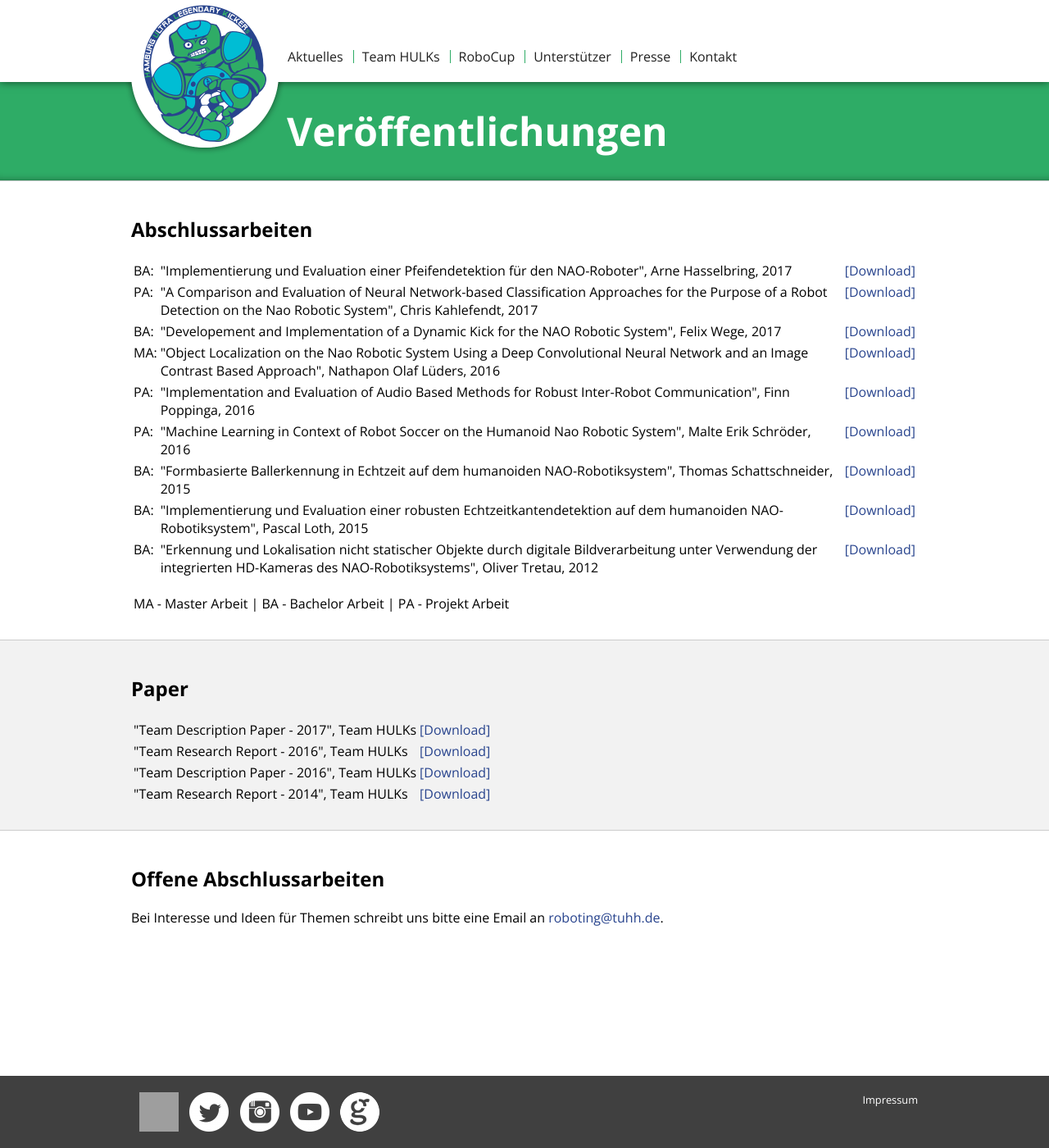
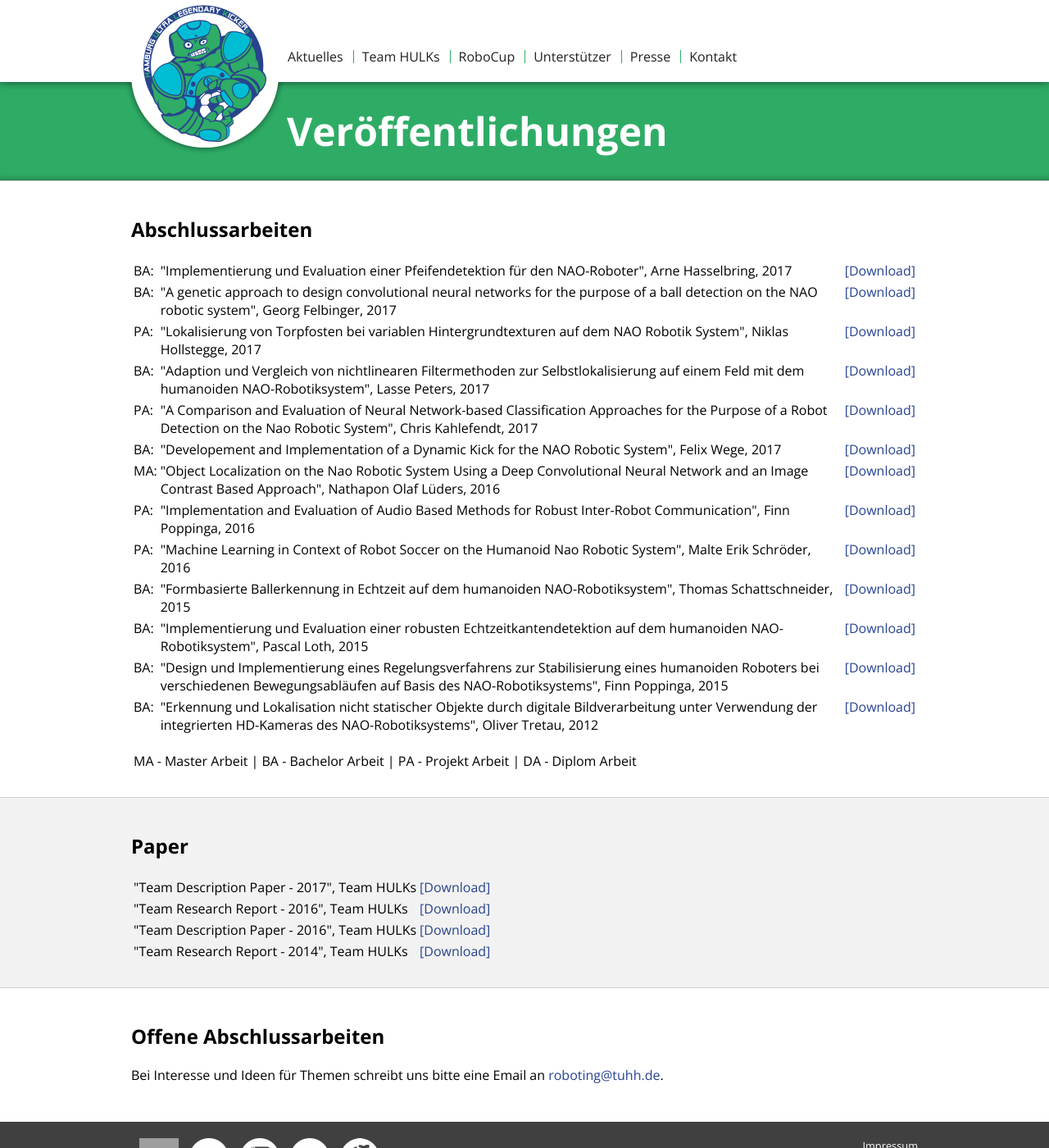
Before and after one commit to HULKs/hulks.github.io, a Jekyll site: the page built from teamhulks/publications.html, in a window 1280 px wide and 1400 px high. Shown: the whole window at 82% size. Built offline with Jekyll 4.4.1, drawn with Linux system fonts in a browser that asks for light colours; grey boxes are pictures that could not be loaded.

Commit message:
First Update of missing XAs
Add Georg, Lasse, Niklas and Poppinga

```diff
--- a/teamhulks/publications.html
+++ b/teamhulks/publications.html
@@ -17,6 +17,21 @@ title: Abschlussarbeiten
         <td valign="top">BA:</td>
         <td>"Implementierung und Evaluation einer Pfeifendetektion für den NAO-Roboter", Arne Hasselbring, 2017</td>
         <td valign="top"><a href="{{site.path}}/_files/BA_Arne-Hasselbring.pdf" target="_blank">[Download]</a></td>
+      </tr>
+      <tr>
+        <td valign="top">BA:</td>
+        <td>"A genetic approach to design convolutional neural networks for the purpose of a ball detection on the NAO robotic system", Georg Felbinger, 2017</td>
+        <td valign="top"><a href="{{site.path}}/_files/PA_Georg-Felbinger.pdf" target="_blank">[Download]</a></td>
+      </tr>
+      <tr>
+        <td valign="top">PA:</td>
+        <td>"Lokalisierung von Torpfosten bei variablen Hintergrundtexturen auf dem NAO Robotik System", Niklas Hollstegge, 2017</td>
+        <td valign="top"><a href="{{site.path}}/_files/PA_Niklas-Hollstegge.pdf" target="_blank">[Download]</a></td>
+      </tr>
+      <tr>
+        <td valign="top">BA:</td>
+        <td>"Adaption und Vergleich von nichtlinearen Filtermethoden zur Selbstlokalisierung auf einem Feld mit dem humanoiden NAO-Robotiksystem", Lasse Peters, 2017</td>
+        <td valign="top"><a href="{{site.path}}/_files/BA_Lasse-Peters.pdf" target="_blank">[Download]</a></td>
       </tr>
       <tr>
         <td valign="top">PA:</td>
@@ -55,6 +70,11 @@ title: Abschlussarbeiten
       </tr>
       <tr>
         <td valign="top">BA:</td>
+        <td>"Design und Implementierung eines Regelungsverfahrens zur Stabilisierung eines humanoiden Roboters bei verschiedenen Bewegungsabläufen auf Basis des NAO-Robotiksystems", Finn Poppinga, 2015</td>
+        <td valign="top"><a href="{{site.path}}/_files/BA_Finn-Poppinga.pdf" target="_blank">[Download]</a></td>
+      </tr>
+      <tr>
+        <td valign="top">BA:</td>
         <td>"Erkennung und Lokalisation nicht statischer Objekte durch digitale Bildverarbeitung unter Verwendung der integrierten HD-Kameras des NAO-Robotiksystems", Oliver Tretau, 2012</td>
         <td valign="top"><a href="{{site.path}}/_files/BA_Oliver-Tretau.pdf" target="_blank">[Download]</a></td>
       </tr>
@@ -62,7 +82,7 @@ title: Abschlussarbeiten
     <p></p>
     <table>
       <tr>
-        <td>MA - Master Arbeit | BA - Bachelor Arbeit | PA - Projekt Arbeit</td>
+        <td>MA - Master Arbeit | BA - Bachelor Arbeit | PA - Projekt Arbeit | DA - Diplom Arbeit</td>
       </tr>
     </table>
   </div>
```
